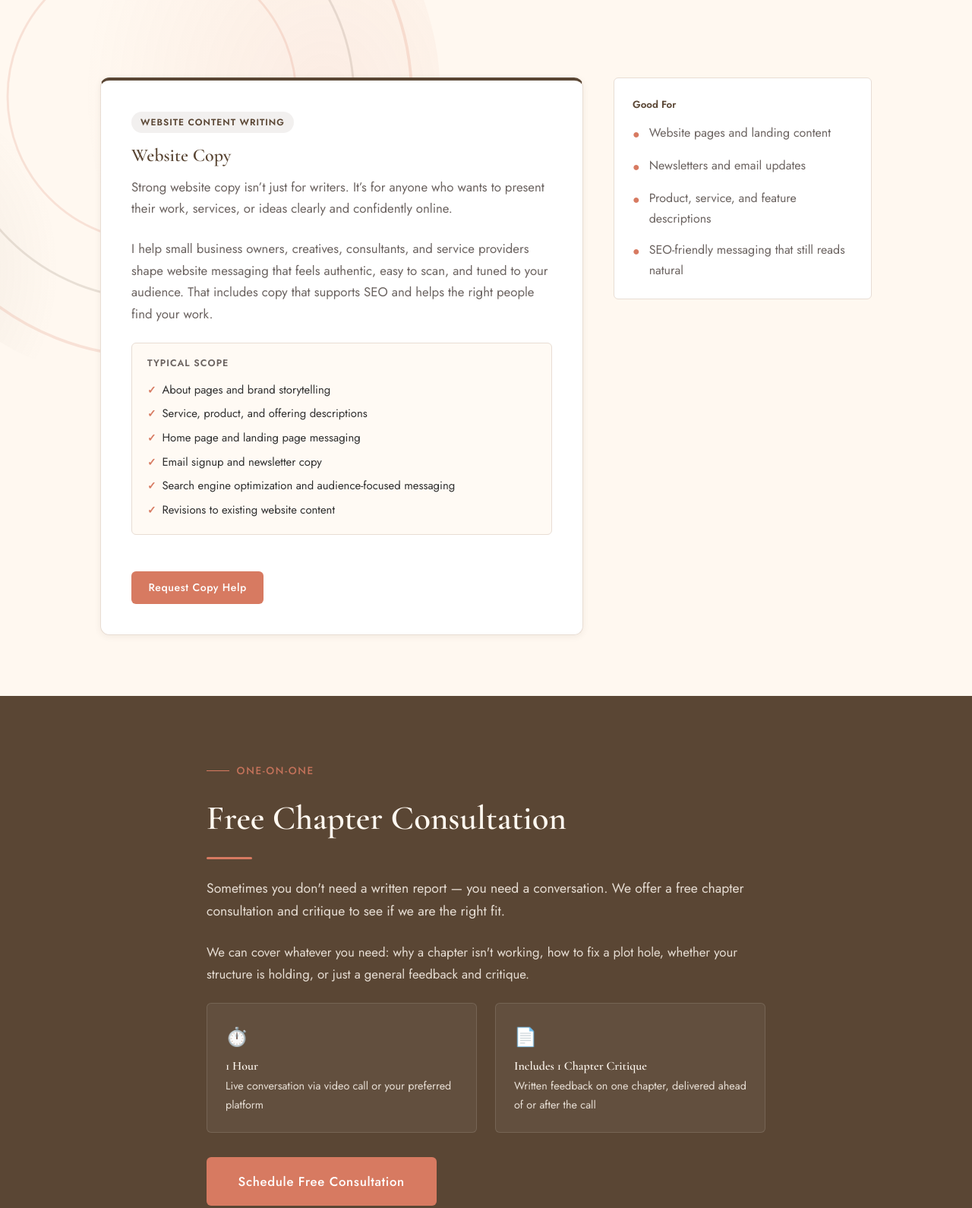
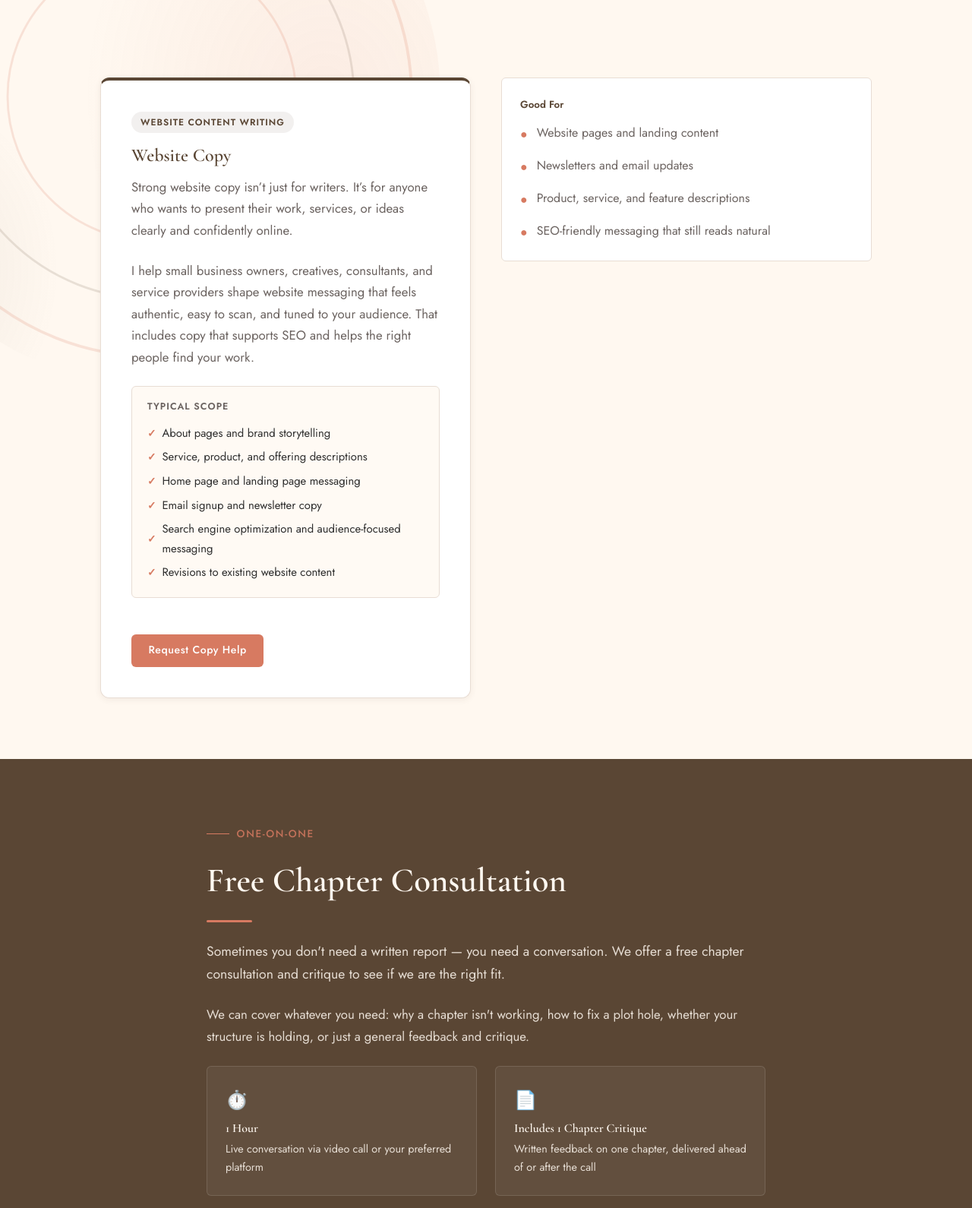
Before and after one commit to iannytes/editor-site-git, a plain HTML site: page editor-site/services.html in a window 1280 px wide. Shown: the part 2805-4395 px from the top of the page at 76% size. Drawn offline with nearby package versions, Linux system fonts and the light colour scheme.

Commit message:
Update services.html
mobile fixes

```diff
--- a/editor-site/services.html
+++ b/editor-site/services.html
@@ -273,7 +273,7 @@
   ══════════════════════════════════════ -->
   <section class="section" id="copy">
     <div class="container" style="max-width:1080px">
-      <div class="grid-2" style="gap:2.5rem; align-items:start; grid-template-columns: 3.3fr 1.2fr;">
+      <div class="grid-2" style="gap:2.5rem; align-items:start;">
         <div class="service-card fade-up" style="border-top-color: var(--brown);">
           <span class="service-card__badge" style="
             color:var(--brown); background:rgba(90,70,52,0.08);
@@ -304,7 +304,7 @@
           </a>
         </div>
 
-        <aside class="fade-up" style="min-width:340px;">
+        <aside class="fade-up">
           <div style="padding:1.5rem; background:var(--white); border:1px solid var(--border); border-radius:var(--radius-sm); height:100%;">
             <h5 style="margin-bottom:0.75rem; color:var(--brown);">Good For</h5>
             <ul style="list-style:none; padding:0; margin:0; display:grid; gap:0.85rem; color:var(--text-muted);">
@@ -337,9 +337,7 @@
           whether your structure is holding, or just a general feedback and critique.
           </p>
 
-        <div style="
-          display: grid;
-          grid-template-columns: 1fr 1fr;
+        <div class="grid-2" style="
           gap: 1.5rem;
           margin-bottom: 2rem;
         ">
```
